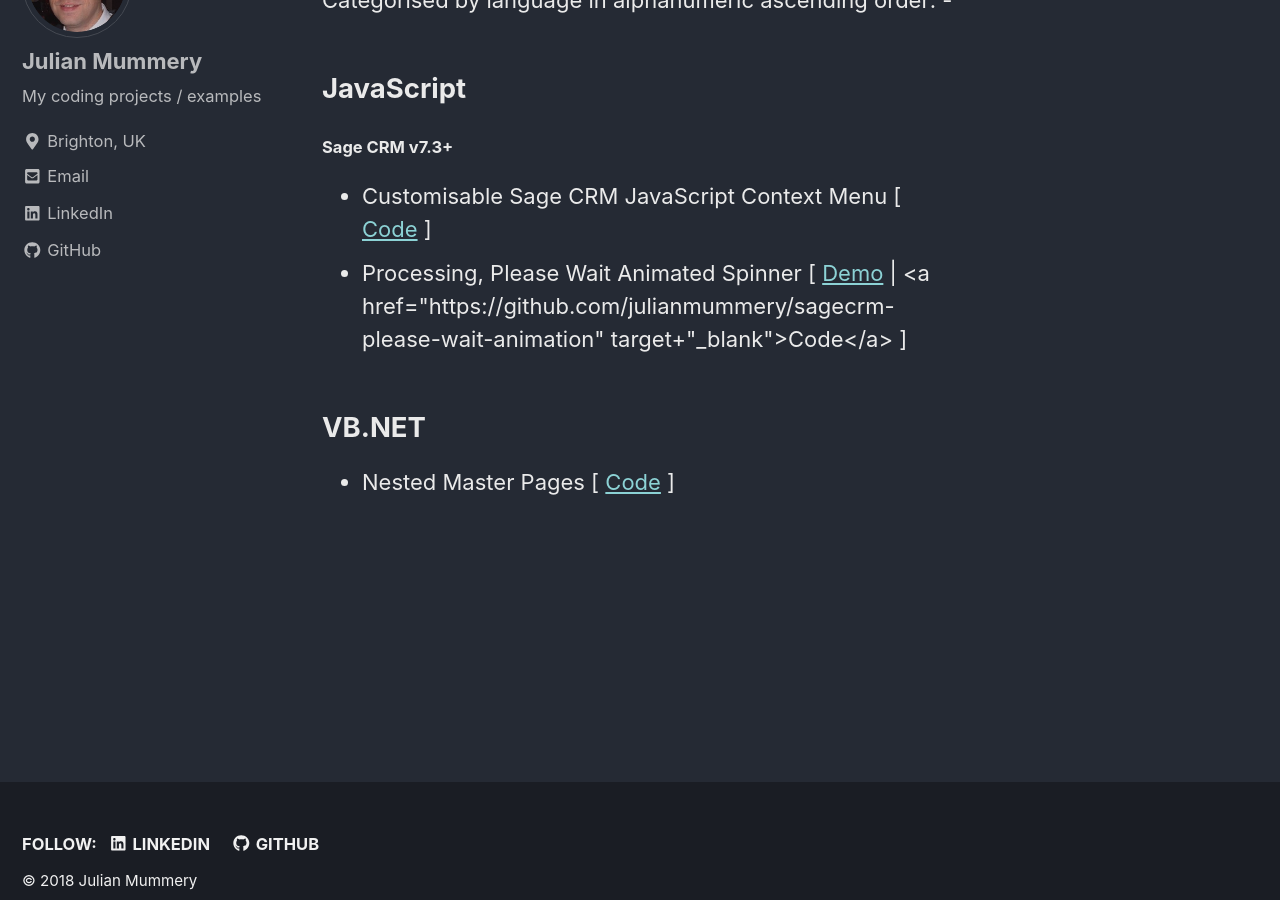
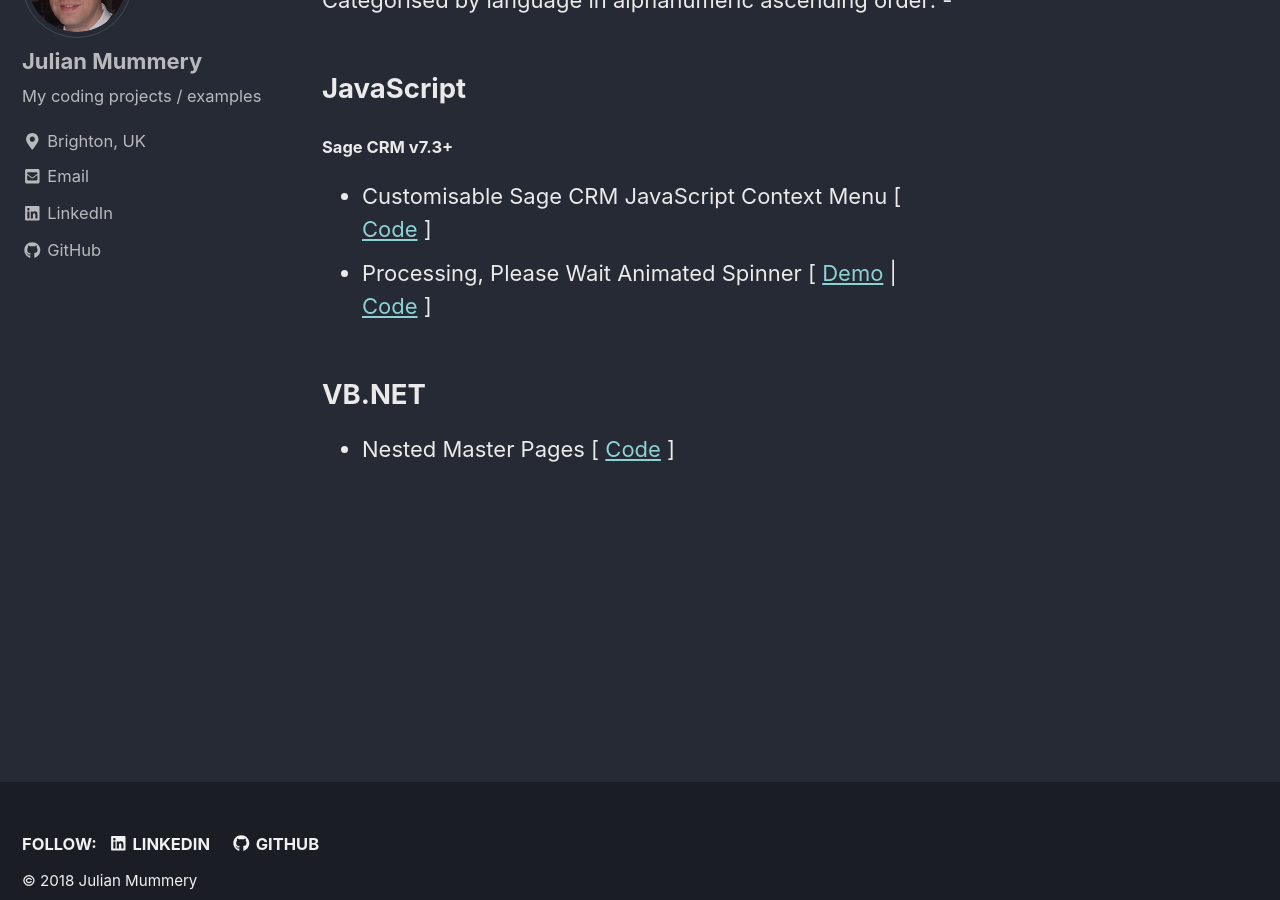
Before and after one commit to julianmummery/julianmummery.github.io, a Jekyll site: the page built from _pages/coding-projects.md, in a window 1280 px wide and 900 px high, scrolled down 504 px. Built offline with Jekyll 4.4.1, drawn with Linux system fonts in a browser that asks for light colours; nearby versions of some CDN libraries; some of the changed lines change nothing that is shown.

Commit message:
Update coding-projects.md

```diff
--- a/_pages/coding-projects.md
+++ b/_pages/coding-projects.md
@@ -13,7 +13,7 @@
 <h5>Sage CRM v7.3+</h5>
 <ul>
   <li>Customisable Sage CRM JavaScript Context Menu [ <a href="https://github.com/julianmummery/sagecrm-context-menu" target="_blank">Code</a> ]</li>
-  <li>Processing, Please Wait Animated Spinner [ <a href="https://github.com/julianmummery/sagecrm-please-wait-animation/blob/master/SageCRM-Loading-Anim.mp4?raw=true">Demo</a> | <a href="https://github.com/julianmummery/sagecrm-please-wait-animation" target+"_blank">Code</a> ]</li>
+  <li>Processing, Please Wait Animated Spinner [ <a href="https://github.com/julianmummery/sagecrm-please-wait-animation/blob/master/SageCRM-Loading-Anim.mp4?raw=true" target="_blank">Demo</a> | <a href="https://github.com/julianmummery/sagecrm-please-wait-animation" target="_blank">Code</a> ]</li>
 </ul>
 
 
```
